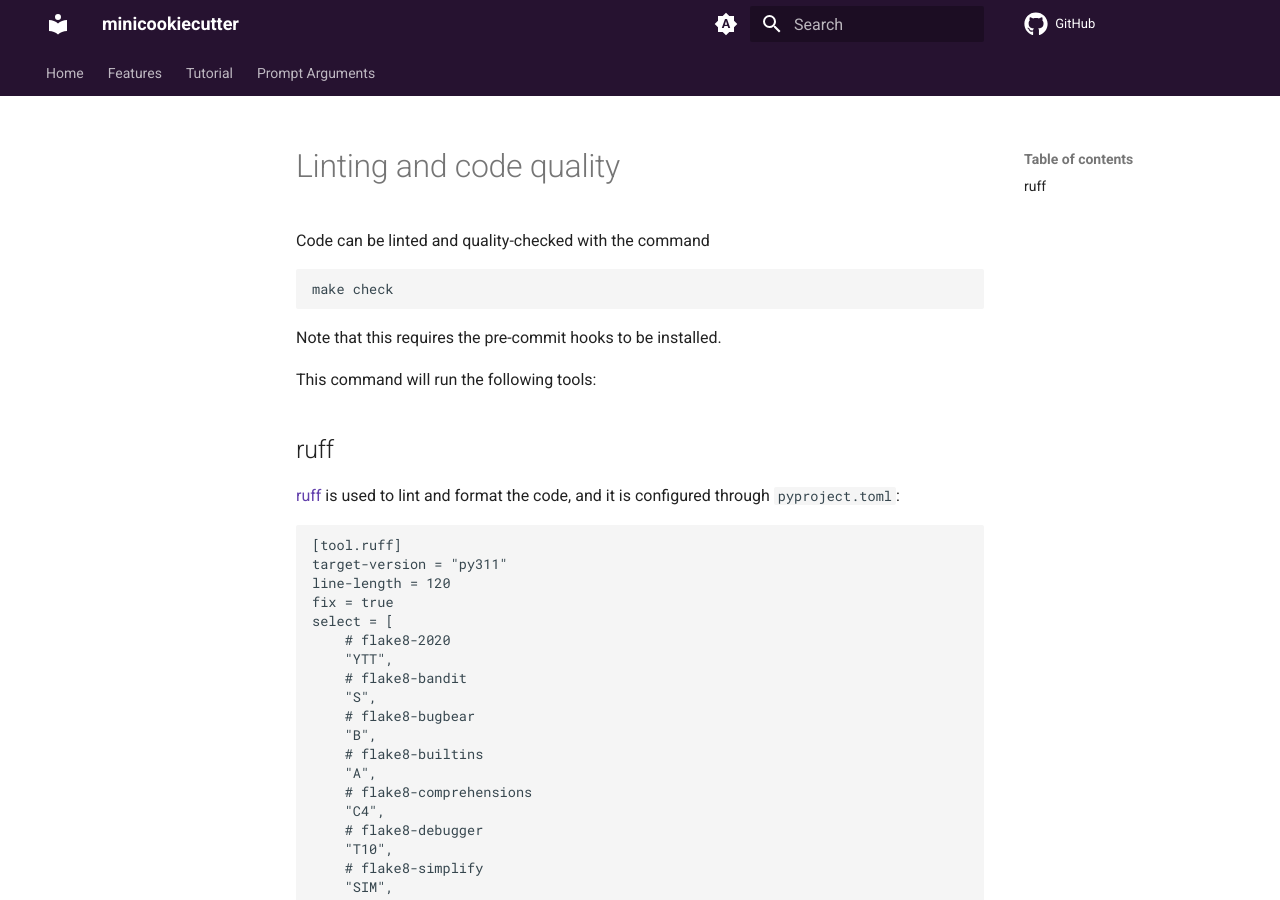
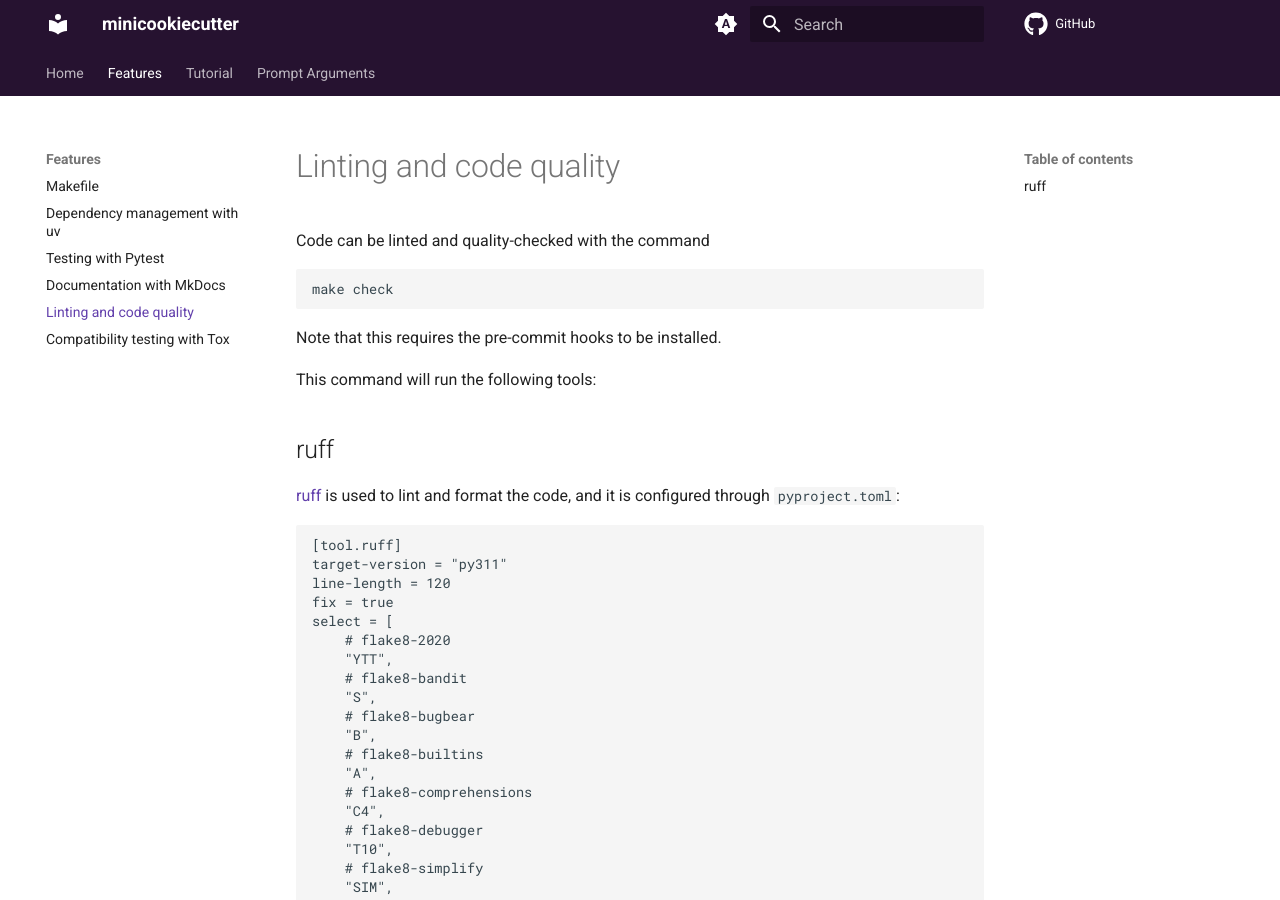
Before and after one commit to matrig/minicookiecutter, an MkDocs documentation site: the page built from docs/features/linting.md, in a window 1280 px wide and 900 px high. Built offline with MkDocs 1.6.1 and Material for MkDocs 9.7.7, drawn with Linux system fonts in a browser that asks for light colours; comment, search, counter and statistics services are not loaded.

Commit message:
fix: some minor issue with docs

```diff
--- a/mkdocs.yml
+++ b/mkdocs.yml
@@ -13,6 +13,7 @@ nav:
       - Dependency management with uv: features/uv.md
       - Testing with Pytest: features/pytest.md
       - Documentation with MkDocs: features/mkdocs.md
+      - Linting and code quality: features/linting.md
       - Compatibility testing with Tox: features/tox.md
   - Tutorial: tutorial.md
   - Prompt Arguments: prompt_arguments.md
```
Also changed, not shown: docs/tutorial.md (+1 -1 lines).
